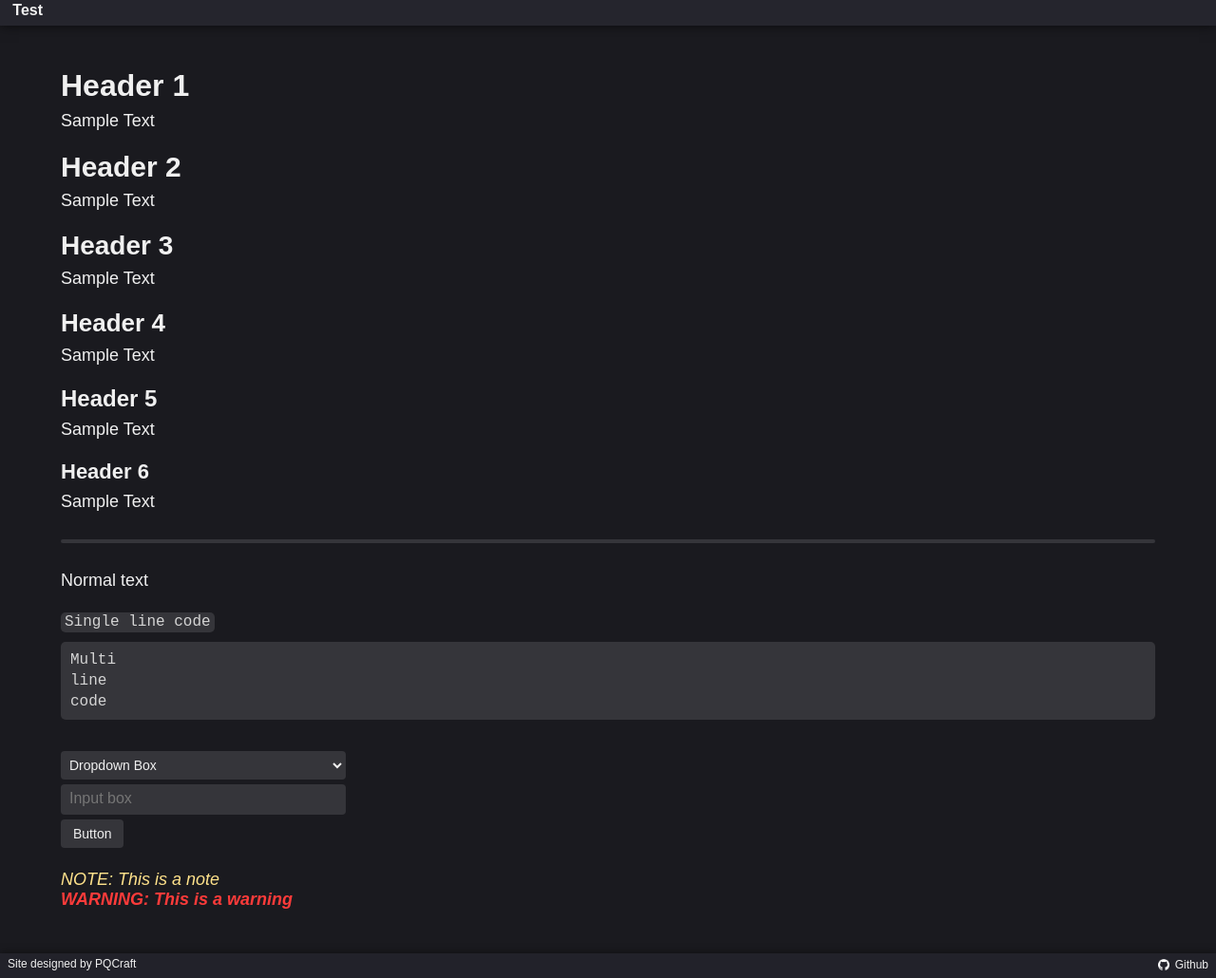
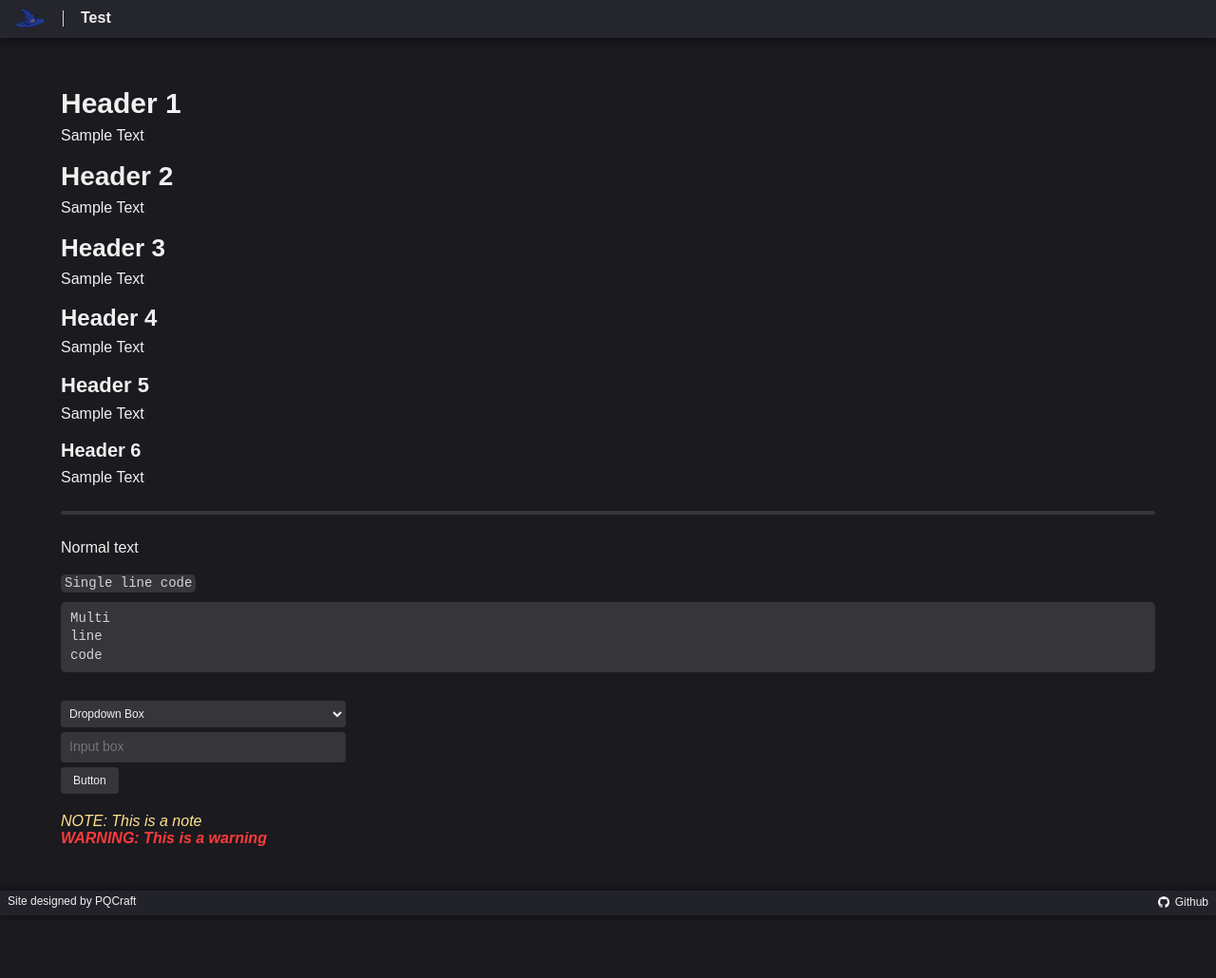
Before and after one commit to Wizardry-PL/wizardry-pl.github.io, a Jekyll site: the page built from pages/test/index.html, in a window 1280 px wide. Shown: the whole page at 95% size. Built offline with Jekyll 4.4.1, drawn with Linux system fonts in a browser that asks for light colours; after the commit the page ends 964 px from its top, so only the background shows below that.

Commit message:
Improved header and formatting

```diff
--- a/_layouts/default.html
+++ b/_layouts/default.html
@@ -1,7 +1,7 @@
 <!DOCTYPE html>
 <html lang="en" style="padding: 0px;">
     <head>
-        <title id="title">Wizardry</title>
+        <title>Wizardry: {{ page.title }}</title>
         <link rel="icon" href="/resources/Wizardry_icon.png"></link>
         <meta charset="UTF-8">
         <meta name="viewport" content="width=device-width, initial-scale=1">
@@ -15,59 +15,63 @@
     </head>
     <body bgcolor=#000000>
         <div style="display: flex; min-height: 100vh; flex-direction: column;">
-            <div id="header"></div>
+            <div id="header" class="header">
+                <a HREF="/">
+                    <span style="display: inline-block; height: 40px; position: relative;">
+                        <img src="/resources/Wizardry_icon.png" style="width: 36px; height: 36px; position: relative; margin: 0px; padding: 1px 16px 3px 14px;" />
+                    </span>
+                </a>
+                <a HREF="" style="width: 100%;">
+                    <span style="display: inline-block; width: 100%; height: 40px; position: relative; top: 0px; line-height: 38px; color: var(--font-color);">
+                        <span style="border-left: 1px solid #d4d4d4; position: relative; top: 1px; margin-right: 18px;"></span>
+                        <b>{{ page.title }}</b>
+                    </span>
+                </a>
+            </div>
+            <div style="height: 16px;"></div>
             <div class="content">
                 {{ content }}
             </div>
             <p style="font-size: 14px; margin-bottom: 0px; margin-top: 28px;"><br></p>
-            <div class="footer" style="padding-top: 5px">
-                <div style="white-space: nowrap; float: left; display: table-cell; transform: translateY(-1px)">
-                    <span style="padding: 0px 4px"></span>
-                    <div style="white-space: nowrap; display: inline-block">
-                        <div style="display: inline-block; white-space: nowrap">
+            <div class="footer" style="padding-top: 5px;">
+                <div style="white-space: nowrap; float: left; display: table-cell; transform: translateY(-1px);">
+                    <span style="padding: 0px 4px;"></span>
+                    <div style="white-space: nowrap; display: inline-block;">
+                        <div style="display: inline-block; white-space: nowrap;">
                             <a HREF="https://www.github.com/PQCraft" target="_blank" class="hlink text">
                                 Site designed by PQCraft
                             </a>
                         </div>
                     </div>
-                    <span style="padding: 0px 12px"></span>
+                    <span style="padding: 0px 12px;"></span>
                 </div>
-                <div style="width: 100%; text-align: right; white-space: normal; display: table-cell; transform: translateY(-1px)">
-                    <div style="white-space: nowrap; display: inline-block">
-                        <div style="display: inline-block; white-space: nowrap">
+                <div style="width: 100%; text-align: right; white-space: normal; display: table-cell; transform: translateY(-1px);">
+                    <div style="white-space: nowrap; display: inline-block;">
+                        <div style="display: inline-block; white-space: nowrap;">
                             <a HREF="https://github.com/Wizardry-PL" target="_blank" class="hlink">
-                                <img src="/resources/gh.png" style="width: 12px; height: 12px; padding: 0px 2px; transform: translateY(2px); display: inline-block"></img>
+                                <img src="/resources/gh.png" style="width: 12px; height: 12px; padding: 0px 2px; transform: translateY(2px); display: inline-block;" />
                                 <span class="text slink">Github</span>
                             </a>
                         </div>
                     </div>
                 </div>
-                <span style="display: table-cell; padding: 0px 4px; height: 1px"></span>
+                <span style="display: table-cell; padding: 0px 4px; height: 1px;"></span>
             </div>
         </div>
     </body>
     <script>
         function pgload() {
-            var divprop1 = '<div id="header" style="height: 48px;"><a class="header normcur hlink" style="display: block; color: var(--font-color);" HREF=""><b style="font-size: 16px;">';
-            var divprop2 = '</b></a><br><br></div>'
-            if ("{{ page.title }}" != '') {
-                document.getElementById("title").outerHTML = '<title id="title">Wizardry: ' + "{{ page.title }}" + '</title>';
-                document.getElementById("header").outerHTML = divprop1 + '&nbsp;&nbsp;&nbsp;' + "{{ page.title }}" + divprop2;
-            } else {
-                document.getElementById("title").outerHTML = '<title id="title">Wizardry</title>';
-                document.getElementById("header").outerHTML = divprop1 + '<br>' + divprop2;
+            document.createElement('tb');
+            var tagdata = document.getElementsByTagName("*");
+            var tags = tagdata.length;
+            for (var i = 0; i < tags; ++i) {
+                var t = tagdata[i];
+                if (t.outerHTML.substring(0, 4) === '<tb>') {
+                    t.outerHTML = t.outerHTML.replace(/^.{4}/g, '&nbsp;&nbsp;&nbsp;&nbsp;');
+                    --tags;
+                    --i;
+                }
             }
-            customTag("tb", instb);
-        }
-        function customTag(tagName, fn){
-            document.createElement(tagName);
-            var tagInstances = document.getElementsByTagName(tagName);
-            for (var i = 0; i < tagInstances.length; i++) {
-                fn(tagInstances[i]);
-            }
-        }
-        function instb(elem) {
-            document.getElementsByTagName('html')[0].innerHTML = document.getElementsByTagName('html')[0].innerHTML.replace(/<tb>/g, "&nbsp;&nbsp;&nbsp;&nbsp;");
         }
         pgload();
     </script>
--- a/css/base.css
+++ b/css/base.css
@@ -2,32 +2,32 @@
     --font-color: #f0f0f0;
     --bg-color: #1a1a1f;
     --accent-color: #015bd1;
-    --elem-color: #35353A;
+    --elem-color: #35353a;
     --header-color: #22222a;
     --header-color-hover: #25252d;
 }
 h1 {
-    font-size: 32px;
+    font-size: 30px;
     padding: 0px;
 }
 h2 {
-    font-size: 30px;
+    font-size: 28px;
     padding: 0px;
 }
 h3 {
-    font-size: 28px;
+    font-size: 26px;
     padding: 0px;
 }
 h4 {
-    font-size: 26px;
+    font-size: 24px;
     padding: 0px;
 }
 h5 {
-    font-size: 24px;
+    font-size: 22px;
     padding: 0px;
 }
 h6 {
-    font-size: 22px;
+    font-size: 20px;
     padding: 0px;
 }
 h1, h2, h3, h4, h5, h6 {
@@ -37,7 +37,7 @@ h1, h2, h3, h4, h5, h6 {
 button {
     background-color: var(--elem-color);
     border: solid 1px #00000000;
-    font-size: 14px;
+    font-size: 12px;
     color: var(--font-color);
     display: inline-block;
     border-radius: 4px;
@@ -48,19 +48,19 @@ input {
     background-color: var(--elem-color);
     margin: 2px 0px 4px 0px;
     border: solid 1px #00000000;
-    font-size: 16px;
+    font-size: 14px;
     color: var(--font-color);
     display: inline-block;
     border-radius: 4px;
     padding: 4px 8px 6px 8px;
     height: 20px;
-    transform: translateY(1px);
+    transform: translatey(1px);
 }
 select {
     background-color: var(--elem-color);
     margin: 2px 0px;
     border: solid 1px #00000000;
-    font-size: 14px;
+    font-size: 12px;
     color: var(--font-color);
     display: inline-block;
     border-radius: 4px;
@@ -90,20 +90,20 @@ html, body {
     margin: 0;
 }
 html {
-    font-size: 18px;
+    font-size: 16px;
     height: 100%;
 }
 body {
     min-height: 100vh;
-    font-family: Arial, Helvetica, sans-serif;
+    font-family: arial, helvetica, sans-serif;
     color: var(--font-color);
-    font-size: 18px;
+    font-size: 16px;
     position: relative;
     width: 100%;
 }
 code {
     display: inline-block;
-    font-family: Hack, Courier New, monospace;
+    font-family: hack, courier new, monospace;
     padding-top: 1px;
     padding-bottom: 2px;
     padding-left: 4px;
@@ -160,15 +160,15 @@ disabled {
     display: inline-block;
     width: calc(100% - 20px);
     margin: 10px 0px;
-    font-family: Hack, Courier New, monospace;
+    font-family: hack, courier new, monospace;
     line-height: 1.375;
     padding: 8px 10px;
 }
 code, .code {
     cursor: auto;
     background: var(--elem-color);
-    font-size: 16px;
-    color: #D4D4D4;
+    font-size: 14px;
+    color: #d4d4d4;
     border-radius: 5px 5px 5px 5px;
 }
 .text {
@@ -187,12 +187,12 @@ code, .code {
 }
 .header {
     /*border-radius: 0px 0px 5px 5px;*/
-    font-size: 32px;
+    display: flex;
+    width: 100%;
+    height: 40px;
     position: relative;
+    top: 0px;
     padding: 0px 0px;
-    padding-bottom: 3px;
-    padding-top: 1px;
-    transform: translateY(-14px);
     z-index: 1;
 }
 .footer {
@@ -275,7 +275,7 @@ ul {
     flex: 1;
 }
 .document {
-    padding: 24px 0px 28px 0px;
+    padding: 36px 0px 28px 0px;
     display: block;
     width: 90%;
     height: 100%;
--- a/index.html
+++ b/index.html
@@ -4,7 +4,7 @@ layout: default
 ---
 <div class="document">
     <img src="/resources/Wizardry_banner.png" style="max-width: 30%; min-width: 200pt; display: block; margin-left: auto; margin-right: auto;"></img>
-    <br><div class="divider" style="max-width: 40%; min-width: 210pt;"></div><br>
+    <br><div class="divider" style="max-width: 50%; min-width: 240pt;"></div><br>
     <h1>About</h1>
     Wizardry is a system programming language with a C-like syntax and some extra features.<br>
     These features include:<br>
```
Also changed, not shown: other parts of index.html (+2 -2 lines).
